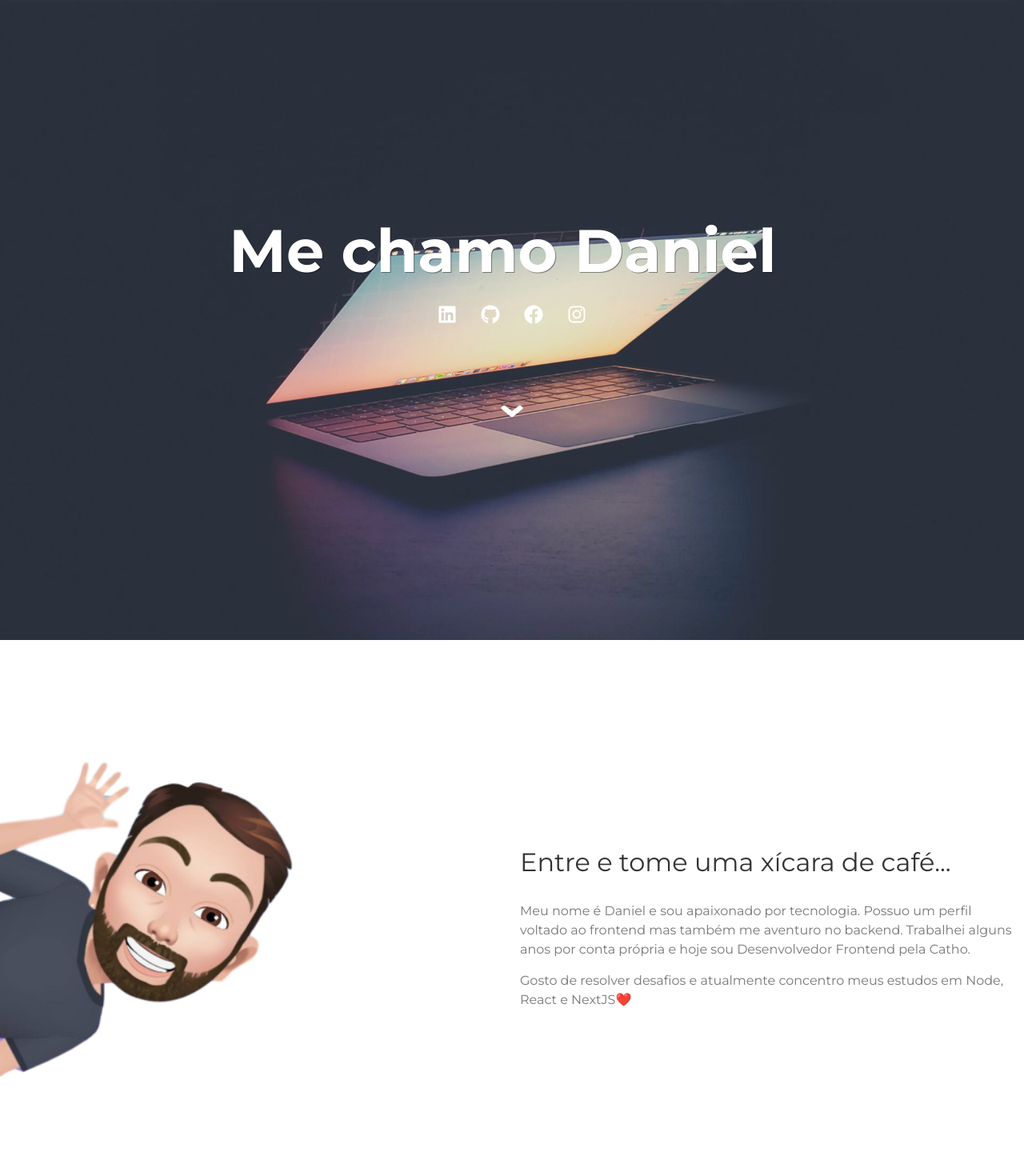
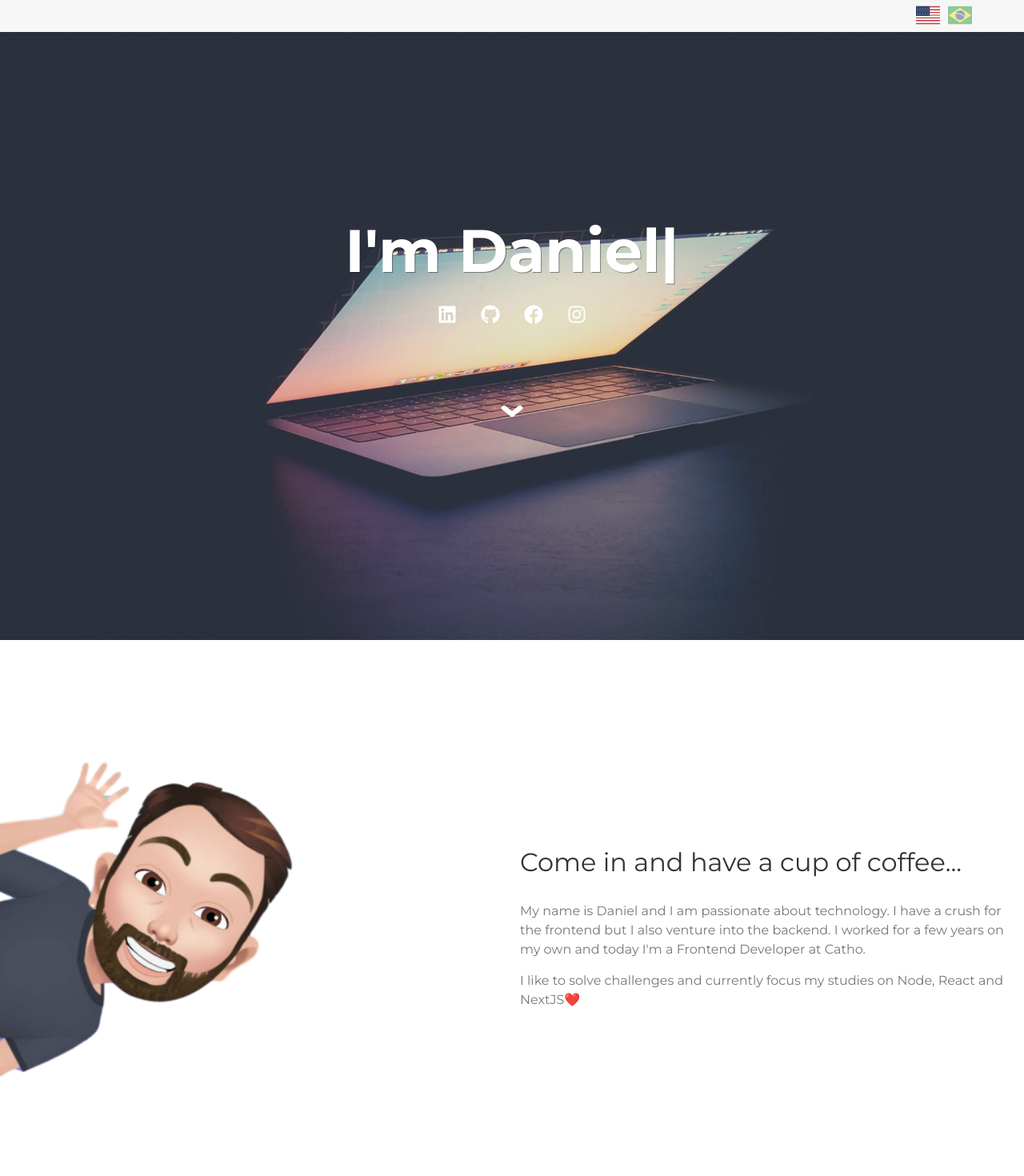
Before and after one commit to profdangarcia/my-portfolio, a Next.js app: page / in a window 1280 px wide. Shown: the top 1470 px of the page at 80% size. Built offline with nearby package versions, Linux system fonts and the light colour scheme; a web font is replaced by a local one.

Commit message:
feature(multi-lang): starting refactor for multi lang

```diff
--- a/src/components/About/index.tsx
+++ b/src/components/About/index.tsx
@@ -1,4 +1,4 @@
-import React, { useState, useEffect, useCallback } from 'react'
+import React, { useState, useEffect, useCallback, useMemo } from 'react'
 
 import {
   Container,
@@ -9,7 +9,16 @@ import {
   AboutText
 } from './styles'
 
-const About: React.FC = () => {
+interface ComponentData {
+  title: string
+  messages: Array<string>
+}
+
+type Props = {
+  data: ComponentData
+}
+
+const About: React.FC<Props> = ({ data }) => {
   const [animate, setAnimate] = useState(false)
 
   const handleScroll = useCallback(() => {
@@ -23,22 +32,21 @@ const About: React.FC = () => {
     return () => window.removeEventListener('scroll', handleScroll)
   })
 
+  const aboutMessages = useMemo(
+    () =>
+      data.messages.map(message => (
+        <AboutText key={message}>{message}</AboutText>
+      )),
+    [data]
+  )
+
   return (
     <Container id="about">
       <Content>
         <DevPicture src="/dev.png" alt="Dan Garcia - Dev" animate={animate} />
         <AboutContainer animate={animate}>
-          <AboutTitle>Entre e tome uma xícara de café...</AboutTitle>
-          <AboutText>
-            Meu nome é Daniel e sou apaixonado por tecnologia. Possuo um perfil
-            voltado ao frontend mas também me aventuro no backend. Trabalhei
-            alguns anos por conta própria e hoje sou Desenvolvedor Frontend pela
-            Catho.
-          </AboutText>
-          <AboutText>
-            Gosto de resolver desafios e atualmente concentro meus estudos em
-            Node, React e NextJS❤️
-          </AboutText>
+          <AboutTitle>{data.title}</AboutTitle>
+          {aboutMessages}
         </AboutContainer>
       </Content>
     </Container>
--- a/src/components/Banner/index.tsx
+++ b/src/components/Banner/index.tsx
@@ -1,34 +1,36 @@
-import React, { useMemo } from 'react'
+import React, { useEffect, useMemo, useState } from 'react'
 import Typical from 'react-typical'
 import { FaAngleDown } from 'react-icons/fa'
 
 import { Container, KeepGoingButton } from './styles'
 import SocialLinks from '../utils/SocialLinks'
 
-const Banner: React.FC = () => {
-  const bannerType = useMemo(
-    () => (
-      <Typical
-        steps={[
-          'Seja bem vindo!',
-          3000,
-          'Me chamo Daniel',
-          1500,
-          'Construo sites 💻',
-          1500,
-          'E amo ☕',
-          1500
-        ]}
-        loop={Infinity}
-        wrapper="p"
-      />
-    ),
-    []
-  )
+interface Props {
+  data: Array<string>
+}
+
+const Banner: React.FC<Props> = ({ data }) => {
+  let bannerType = <p>...</p>
+
+  const [typingData, setTypingData] = useState(bannerType)
+
+  useEffect(() => {
+    setTypingData(bannerType)
+    setTimeout(() => {
+      bannerType = (
+        <Typical
+          steps={[data[0], 3000, data[1], 1500, data[2], 1500, data[3], 1500]}
+          loop={Infinity}
+          wrapper="p"
+        />
+      )
+      setTypingData(bannerType)
+    }, 500)
+  }, [data])
 
   return (
     <Container id="banner">
-      {bannerType}
+      {typingData}
       <SocialLinks />
       <KeepGoingButton href="#about">
         <FaAngleDown />
--- a/src/components/Header/data.ts
+++ /dev/null
@@ -1,22 +0,0 @@
-const headerData = {
-  links: [
-    {
-      name: 'Home',
-      url: '/'
-    },
-    {
-      name: 'Sobre',
-      url: '#about'
-    },
-    {
-      name: 'Portfólio',
-      url: '#portfolio'
-    },
-    {
-      name: 'Contato',
-      url: '#contact'
-    }
-  ]
-}
-
-export default headerData
--- a/src/components/Header/index.tsx
+++ b/src/components/Header/index.tsx
@@ -2,7 +2,6 @@ import React, { useCallback, useEffect, useMemo, useState } from 'react'
 import Link from 'next/link'
 import { GoThreeBars } from 'react-icons/go'
 
-import headerData from './data'
 import { checkIsMobile } from '../../utils'
 import Wrapper from '../utils/Wrapper'
 import {
@@ -16,8 +15,18 @@ import {
   NavItem
 } from './styles'
 
-const Header: React.FC = () => {
-  const { links } = headerData
+type link = {
+  name: string
+  url: string
+}
+interface Links {
+  links: Array<link>
+}
+interface Props {
+  data: Links
+}
+
+const Header: React.FC<Props> = ({ data: { links } }) => {
   const [isVisible, setiIsVisible] = useState(false)
   const [showNav, setShowNav] = useState(false)
   const [isMobile, setIsMobile] = useState(true)
--- /dev/null
+++ b/src/components/LanguageHandler/index.tsx
@@ -0,0 +1,36 @@
+import React, { Dispatch, SetStateAction } from 'react'
+
+import { Container, Content, Button, Flag } from './styles'
+
+type ComponentProps = {
+  changeLanguage: Dispatch<SetStateAction<string>>
+  currentLanguage: string
+}
+
+const LanguageHandler: React.FC<ComponentProps> = ({
+  changeLanguage,
+  currentLanguage
+}) => {
+  return (
+    <Container>
+      <Content>
+        <Button onClick={() => changeLanguage('en')}>
+          <Flag
+            src="./us.svg"
+            alt="English"
+            active={currentLanguage === 'en'}
+          />
+        </Button>
+        <Button onClick={() => changeLanguage('pt')}>
+          <Flag
+            src="./br.svg"
+            alt="Português BR"
+            active={currentLanguage === 'pt'}
+          />
+        </Button>
+      </Content>
+    </Container>
+  )
+}
+
+export default LanguageHandler
--- /dev/null
+++ b/src/components/LanguageHandler/styles.ts
@@ -0,0 +1,40 @@
+import styled from 'styled-components'
+
+interface StatusProps {
+  active: boolean
+}
+
+export const Container = styled.div`
+  width: 100%;
+  height: 40px;
+  position: absolute;
+  top: 0;
+  right: 0;
+  background: #f7f7f7;
+  z-index: 2;
+`
+
+export const Content = styled.div`
+  margin: 0 auto;
+  max-width: ${props => props.theme.wrapper};
+  padding: 0 15px;
+  width: 100%;
+  height: 100%;
+  display: flex;
+  justify-content: flex-end;
+  & button:not(:last-child) {
+    margin-right: 10px;
+  }
+`
+
+export const Button = styled.button``
+
+export const Flag = styled.img<StatusProps>`
+  width: 30px;
+  height: 30px;
+  transition: 0.2s ease-in-out;
+  opacity: ${props => (props.active ? '1' : '0.5')};
+  &:hover {
+    opacity: 0.8;
+  }
+`
--- /dev/null
+++ b/src/pageData/home.ts
@@ -0,0 +1,67 @@
+export default {
+  pt: {
+    header: {
+      links: [
+        {
+          name: 'Home',
+          url: '/'
+        },
+        {
+          name: 'Sobre',
+          url: '#about'
+        },
+        {
+          name: 'Portfólio',
+          url: '#portfolio'
+        },
+        {
+          name: 'Contato',
+          url: '#contact'
+        }
+      ]
+    },
+    banner: [
+      'Seja bem vindo!',
+      'Me chamo Daniel',
+      'Construo sites 💻',
+      'E amo ☕'
+    ],
+    about: {
+      title: 'Entre e tome uma xícara de café...',
+      messages: [
+        'Meu nome é Daniel e sou apaixonado por tecnologia. Possuo um perfil voltado ao frontend mas também me aventuro no backend. Trabalhei alguns anos por conta própria e hoje sou Desenvolvedor Frontend pela Catho.',
+        'Gosto de resolver desafios e atualmente concentro meus estudos em Node, React e NextJS❤️'
+      ]
+    }
+  },
+  en: {
+    header: {
+      links: [
+        {
+          name: 'Home',
+          url: '/'
+        },
+        {
+          name: 'About',
+          url: '#about'
+        },
+        {
+          name: 'Portfolio',
+          url: '#portfolio'
+        },
+        {
+          name: 'Contact',
+          url: '#contact'
+        }
+      ]
+    },
+    banner: ['Be Welcome!', "I'm Daniel", 'Web Developer 💻', 'And I love ☕'],
+    about: {
+      title: 'Come in and have a cup of coffee...',
+      messages: [
+        "My name is Daniel and I am passionate about technology. I have a crush for the frontend but I also venture into the backend. I worked for a few years on my own and today I'm a Frontend Developer at Catho.",
+        'I like to solve challenges and currently focus my studies on Node, React and NextJS❤️'
+      ]
+    }
+  }
+}
--- a/src/pages/_app.tsx
+++ b/src/pages/_app.tsx
@@ -1,14 +1,20 @@
-import React from 'react'
+import React, { useState } from 'react'
 import { AppProps } from 'next/app'
 
 import GlobalStyle from '../styles/global'
 import { ThemeProvider } from 'styled-components'
 import theme from '../styles/theme'
+import LanguageHandler from '../components/LanguageHandler'
 
 const MyApp: React.FC<AppProps> = ({ Component, pageProps }) => {
+  const [language, setLanguage] = useState('en')
   return (
     <ThemeProvider theme={theme}>
-      <Component {...pageProps} />
+      <LanguageHandler
+        changeLanguage={setLanguage}
+        currentLanguage={language}
+      />
+      <Component {...pageProps} language={language} />
       <GlobalStyle />
     </ThemeProvider>
   )
--- a/src/pages/index.tsx
+++ b/src/pages/index.tsx
@@ -10,17 +10,26 @@ import Footer from '../components/Footer'
 import Contact from '../components/Contact'
 import CoffeeLoading from '../components/CoffeeLoading'
 
-const Home: React.FC = () => {
+import pageData from '../pageData/home'
+
+interface PageProps {
+  language: string
+}
+
+const Home: React.FC<PageProps> = ({ language }) => {
   const seoTitle = 'Aceita um café?'
   const seoDescription =
     'Um desenvolvedor frontend que ama a tecnologia e novos desafios!'
+
+  const data = pageData[language]
+
   return (
     <>
       <Seo title={seoTitle} description={seoDescription} />
       <CoffeeLoading />
-      <Header />
-      <Banner />
-      <About />
+      <Header data={data.header} />
+      <Banner data={data.banner} />
+      <About data={data.about} />
       <TechSection />
       <PortfolioSection />
       <Contact />
```
Also changed, not shown: public/br.svg (added), public/us.svg (added).
